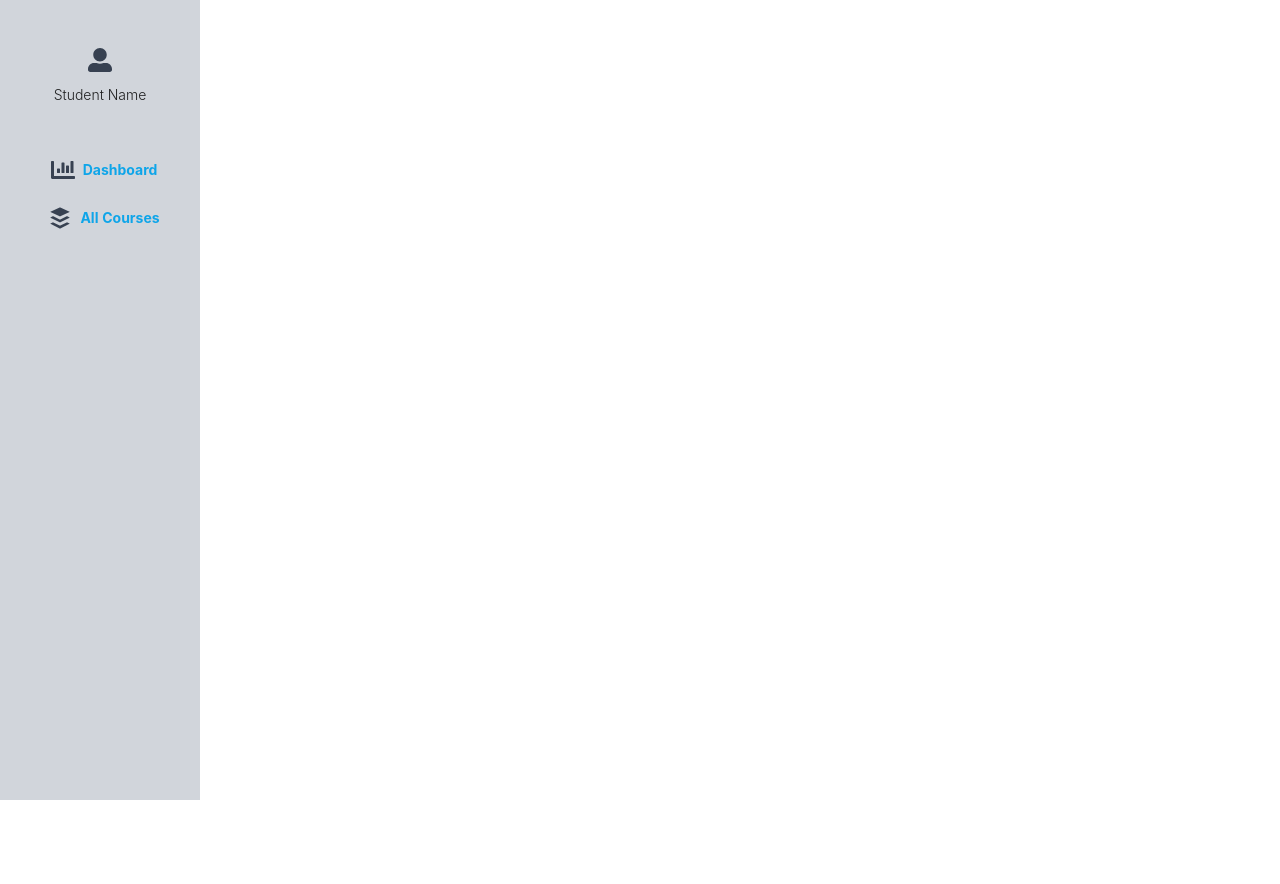
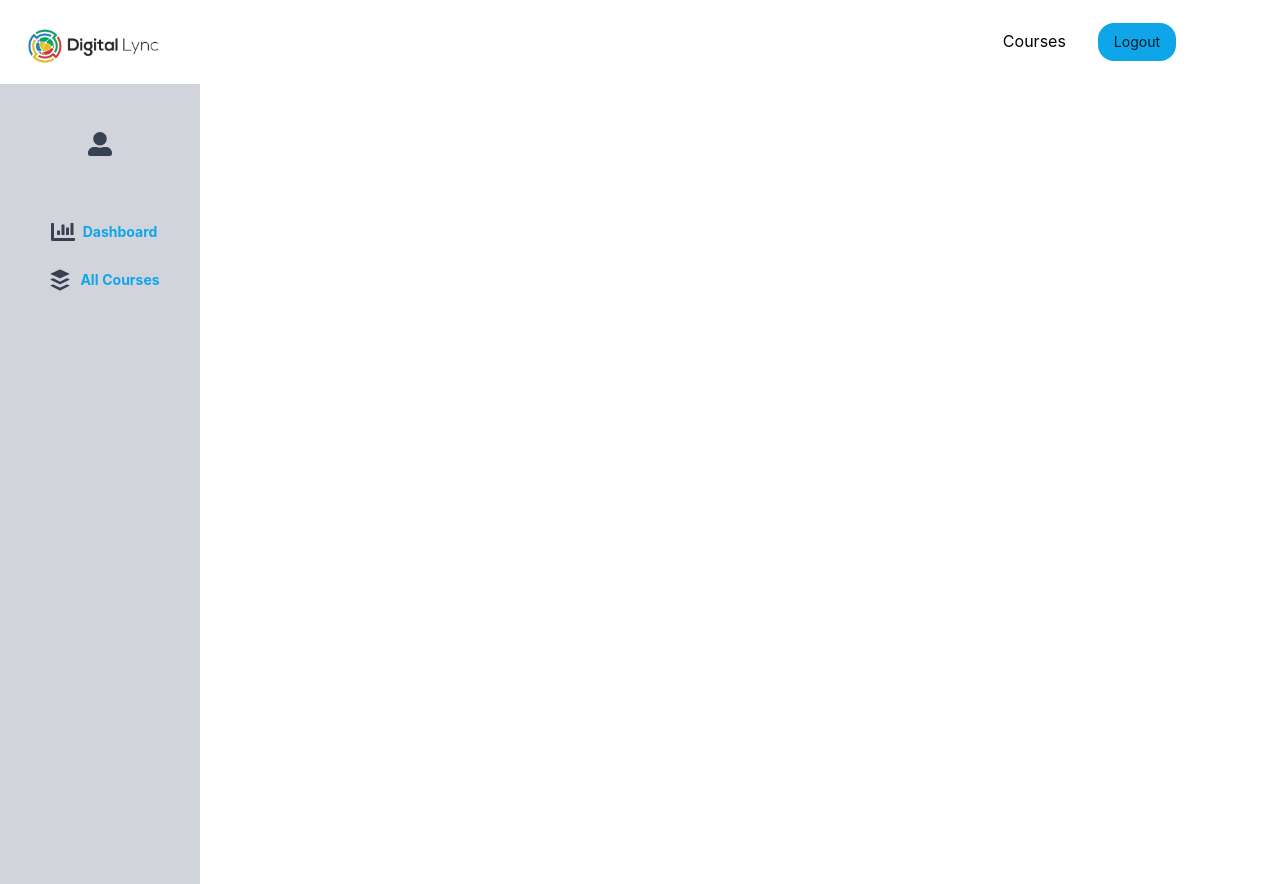
Before and after one commit to kaleemullah786/learning-management-system, a React (Create React App) app: page /dashboard in a window 1280 px wide. Before the commit the page ends 800 px from the top, so only its background shows below. Built offline with nearby package versions, Linux system fonts and the light colour scheme; no server answers.

Commit message:
implemented logout and Navbar

```diff
--- a/src/components/Dashboard/StudentDashboard.js
+++ b/src/components/Dashboard/StudentDashboard.js
@@ -1,11 +1,16 @@
 import React from 'react'
 import { FaBuffer, FaChartBar, FaUserAlt } from "react-icons/fa";
+import TopBar from '../Navbar/TopBar';
+import { UserAuth } from '../../context';
 
 
 const StudentDashboard = () => {
     console.log('running');
+    const {user} = UserAuth();
   return (
-    <div className='flex'>
+    <div className=''>
+    <TopBar />
+        <div className='flex '>
             <div className='flex justify-center  bg-gray-300 h-screen w-[200px]'>
             <div className='flex flex-col'>
                 <div className='flex justify-center mt-10 mx-5'>
@@ -13,7 +18,7 @@ const StudentDashboard = () => {
                         <FaUserAlt className='text-2xl text-gray-700' />
                     </div>
                 </div>
-            <div className='text-l font-light p-1'>Student Name</div>
+                <div className='text-l font-light p-1'>{user && user.email}</div>
                 <div className='flex justify-center items-center mt-10'>
                     <div className='flex justify-center items-center w-10 h-10 rounded-sm'>
                         <FaChartBar className='text-2xl text-gray-700' />
@@ -31,6 +36,7 @@ const StudentDashboard = () => {
 
             </div>
         </div>
+    </div>
   );
 }
 
```
Lines whose indentation alone changed are shown as unchanged.
